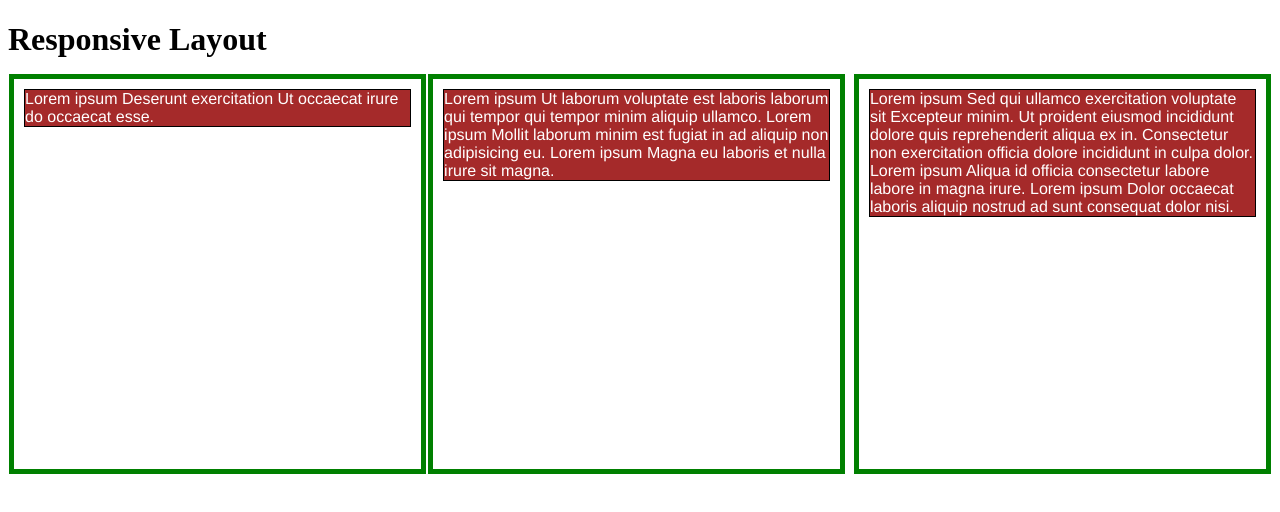
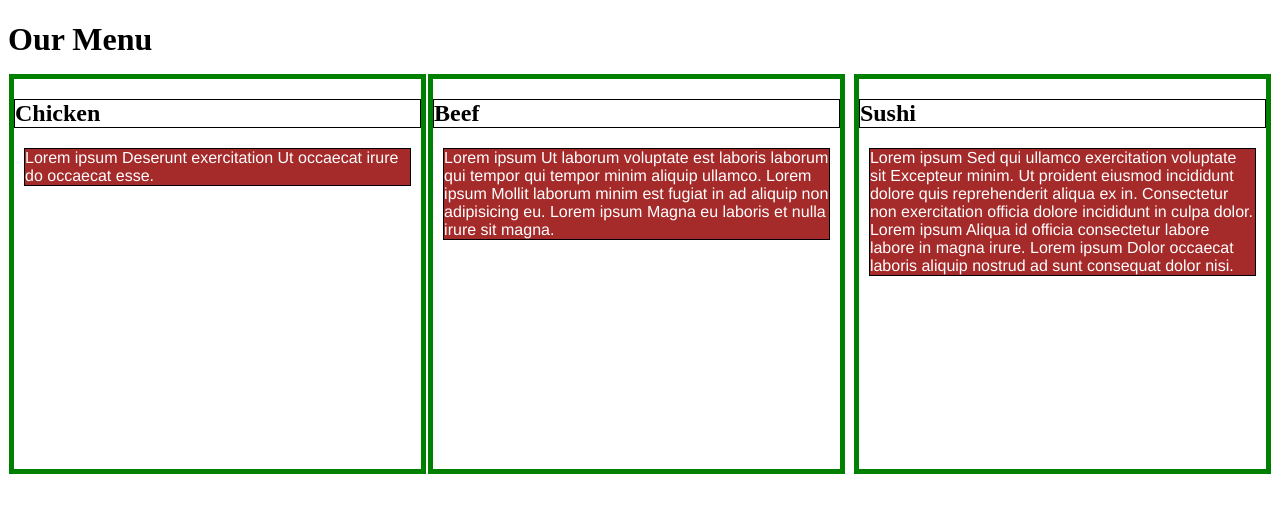
Before and after one commit to ouroboruo/corsera-test, a plain HTML site: page mod2_solution/index.html in a window 1280 px wide. Drawn offline with Linux system fonts and the light colour scheme.

Commit message:
Add h2 and styling

```diff
--- a/mod2_solution/css/main.css
+++ b/mod2_solution/css/main.css
@@ -4,6 +4,11 @@
 }
 h1 {
   margin-bottom: 15px;
+}
+
+h2 {
+  position: relative;
+  border: 1px solid black;
 }
 
 p {
--- a/mod2_solution/index.html
+++ b/mod2_solution/index.html
@@ -1,20 +1,32 @@
 <!DOCTYPE html>
+<!-- Section title region: Each section should have a section title region that is always positioned at the top right corner of the section no matter the view (desktop, tablet or mobile). Copy the titles from the mockup illustration (i.e., Chicken, Beef, Sushi) or come up with your own. (Hint: use relative and absolute positioning and offsets as discussed in Lecture 22.)
+
+
+Spacing: Pay attention to the spacing shown in the mockup illustrations. Note the spacing between sections (both horizontal and vertical). Note the horizontal spacing between the edges of the section and the edges of the browser window. Also, note the spacing between the dummy text in each section and the edges of the section. Lastly, make sure the dummy text is “pushed down” enough so it doesn’t overlap the section title region. (Hint: use margins and padding and use border-box as your box-sizing as discussed in Lecture 19.)
+
+
+Borders and Colors: Each section should have a background color set to some color (of your choosing). Set the background color of each section title region to some unique color (of your choosing). Make sure that the background color still allows the user to view the text in the section and section title regions. Depending on the color you choose, you may want to change the color of the text so it can be easy to read. Set a black border on both the section and section title region that is 1px thick. Warning: While not specifying borders and colors according to the requirements does not hurt your grade so much, not doing so will make it much harder for your classmates to peer grade the rest of your assignment, possibly resulting in a much lower grade.
+
+
+(OPTIONAL) You will NOT be graded on this, but you may want to explicitly set a font-family for the text in your page, so you are not stuck with the default browser font family. Also, set the font size of the heading and section title to be 75% larger and 25% larger (respectively) than the font size of the dummy text. -->
+
+
 <html>
 <head>
 <meta charset="utf-8">
 <meta name="viewport" content="width=device-width, initial-scale=1">
 <link rel="stylesheet" type="text/css" href="css/main.css">
-<title>Responsive Layout</title>
+<title>Our Menu</title>
 </head>
 <body>
-<h1>Responsive Layout</h1>
+<h1>Our Menu</h1>
 
 <div class="row">
-  <section class="col-1"><p>Lorem ipsum Deserunt exercitation Ut occaecat irure do occaecat esse.</p></section>
+  <section class="col-1"><h2>Chicken</h2><p>Lorem ipsum Deserunt exercitation Ut occaecat irure do occaecat esse.</p></section>
 
-  <section class="col-2"><p>Lorem ipsum Ut laborum voluptate est laboris laborum qui tempor qui tempor minim aliquip ullamco. Lorem ipsum Mollit laborum minim est fugiat in ad aliquip non adipisicing eu. Lorem ipsum Magna eu laboris et nulla irure sit magna.</p></section>
+  <section class="col-2"><h2>Beef</h2><p>Lorem ipsum Ut laborum voluptate est laboris laborum qui tempor qui tempor minim aliquip ullamco. Lorem ipsum Mollit laborum minim est fugiat in ad aliquip non adipisicing eu. Lorem ipsum Magna eu laboris et nulla irure sit magna.</p></section>
 
-  <section class="col-3"><p>Lorem ipsum Sed qui ullamco exercitation voluptate sit Excepteur minim. Ut proident eiusmod incididunt dolore quis reprehenderit aliqua ex in. Consectetur non exercitation officia dolore incididunt in culpa dolor.  Lorem ipsum Aliqua id officia consectetur labore labore in magna irure. Lorem ipsum Dolor occaecat laboris aliquip nostrud ad sunt consequat dolor nisi.</p></section>
+  <section class="col-3"><h2>Sushi</h2><p>Lorem ipsum Sed qui ullamco exercitation voluptate sit Excepteur minim. Ut proident eiusmod incididunt dolore quis reprehenderit aliqua ex in. Consectetur non exercitation officia dolore incididunt in culpa dolor.  Lorem ipsum Aliqua id officia consectetur labore labore in magna irure. Lorem ipsum Dolor occaecat laboris aliquip nostrud ad sunt consequat dolor nisi.</p></section>
 </div>
 
 </body>
```
